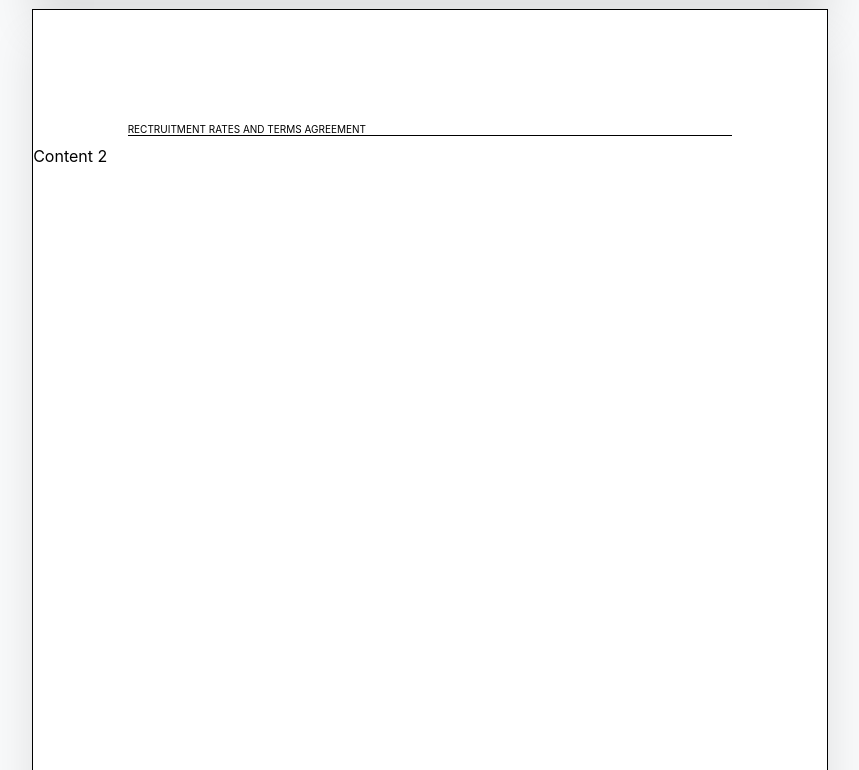
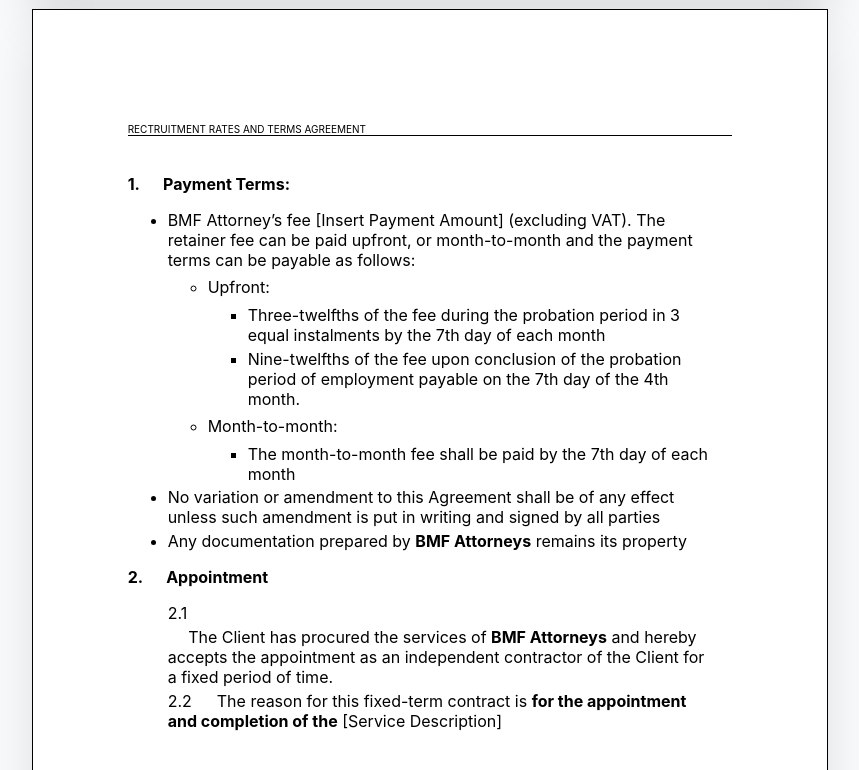
Before and after one commit to u16273992/jobox-fe-project, a React (Create React App) app: page / in a window 1280 px wide. Shown: the part 1136-1906 px from the top of the page, without its empty margins (210-1069 px from the left). Built offline with nearby package versions, Linux system fonts and the light colour scheme.

Commit message:
page 2 construction

```diff
--- a/src/components/content.js
+++ b/src/components/content.js
@@ -12,7 +12,7 @@
                 <p>with company registration number 2022/123456/07</p>
             </div>
             <p style={{marginTop:"1cm"}}>and</p>
-            <div style={style.input}>
+            <div style={style.input1}>
             [INSERT CLIENT NAME]
             </div>
             <p style={{marginTop:"2cm", fontSize:"14px"}}>Collectively referred herein as the “parties”</p>
@@ -22,7 +22,60 @@
  else if (props.page ==2)
  {
     return (
-        <div>Content 2</div>
+        <div style={style.heading2}>
+            <p style={{fontWeight:"bold"}}>1. &emsp; Payment Terms:</p>
+            <ul style={{listStyleType:"disc"}}>
+                <li>BMF Attorney’s fee [Insert Payment Amount] (excluding VAT). The retainer fee
+                    can be paid upfront, or month-to-month and the payment terms can be payable
+                    as follows:
+                </li>
+                <ul style={{listStyleType:"circle", marginTop:"0.1cm"}}>
+                    <li style={{marginTop:"0.2cm"}}>
+                       Upfront:
+                       <ul style={{listStyleType:"square", marginTop:"0.2cm"}}>
+                           <li>
+                           Three-twelfths of the fee during the probation period in 3 equal
+                           instalments by the 7th day of each month
+                           </li>
+                           <li style={style.height}>
+                           Nine-twelfths of the fee upon conclusion of the probation period
+                           of employment payable on the 7th day of the 4th month.
+                           </li>
+                       </ul>
+                    </li>
+                    <li style={{marginTop:"0.2cm"}}>
+                        Month-to-month:
+                        <ul style={{listStyleType:"square", marginTop:"0.2cm"}}>
+                            <li>
+                            The month-to-month fee shall be paid by the 7th day of each month
+                            </li>
+                        </ul>
+                    </li>
+                </ul>
+            <li style={style.height}>
+            No variation or amendment to this Agreement shall be of any effect unless such
+            amendment is put in writing and signed by all parties
+            </li>
+            <li style={style.height}>
+            Any documentation prepared by <strong>BMF Attorneys</strong> remains its property
+            </li>
+            </ul>
+            <p style={{fontWeight:"bold"}}>2. &emsp; Appointment</p>
+            <ul style={{listStyleType: "none", marginTop:"0.2cm"}}>
+                2.1
+                <li style={style.height}>
+                    &emsp;
+                    The Client has procured the services of <strong>BMF Attorneys</strong> and hereby accepts
+                    the appointment as an independent contractor of the Client for a fixed
+                    period of time.
+                </li>
+                <li style={style.height}>
+                    2.2 &emsp;
+                    The reason for this fixed-term contract is <strong>for the appointment and completion
+                    of the</strong> [Service Description]
+                </li>
+            </ul>
+        </div>
        )
  }
  else if (props.page ==3)
@@ -46,11 +99,20 @@
         flexDirection:"column",
         marginRight:"2.5cm"
     },
-    input:{
+    input1:{
         display:"flex",
         flexDirection:"column",
         alignItems:"center",
         marginTop:"1cm",
         marginRight:"2.5cm"
+    },
+    heading2:{
+        marginTop:"1cm",
+        marginLeft:"2.5cm",
+        width:"15.5cm"
+    },
+    height:{
+       marginTop:"0.1cm"
     }
+
 }
```
